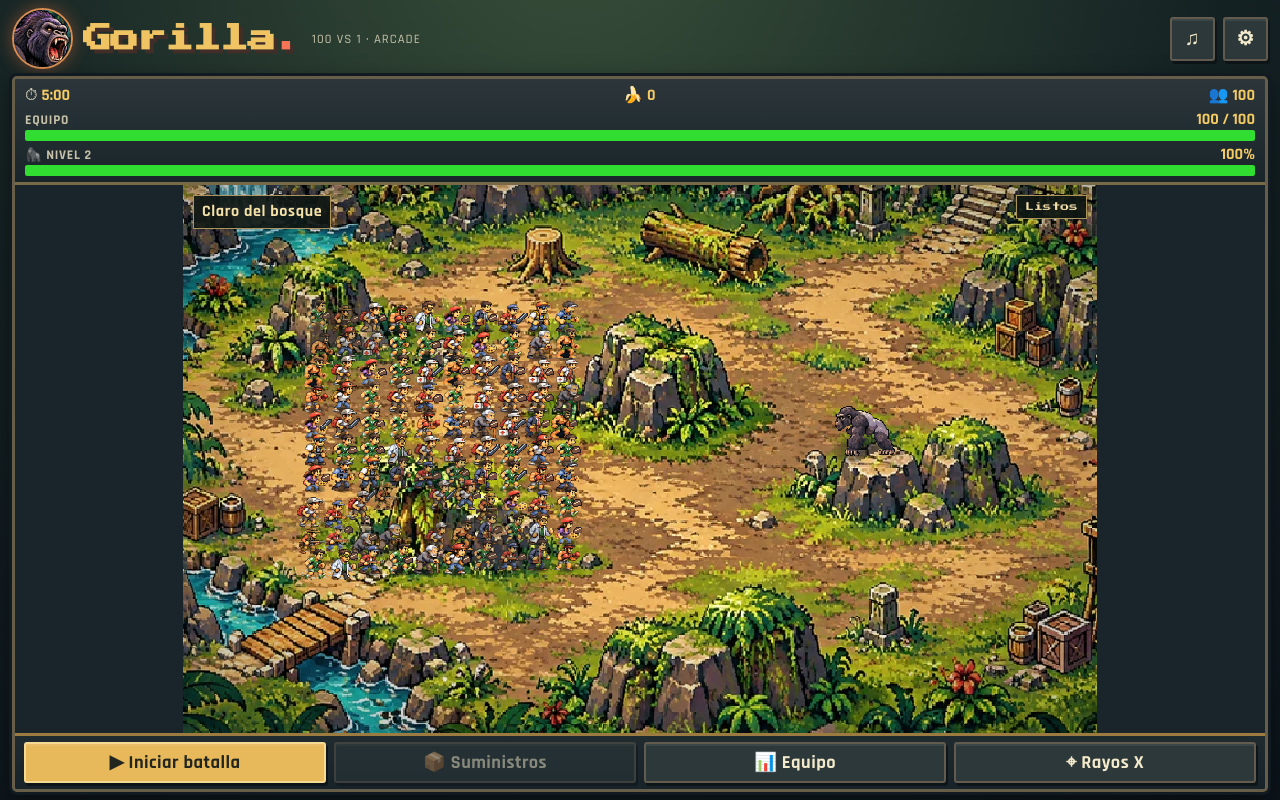
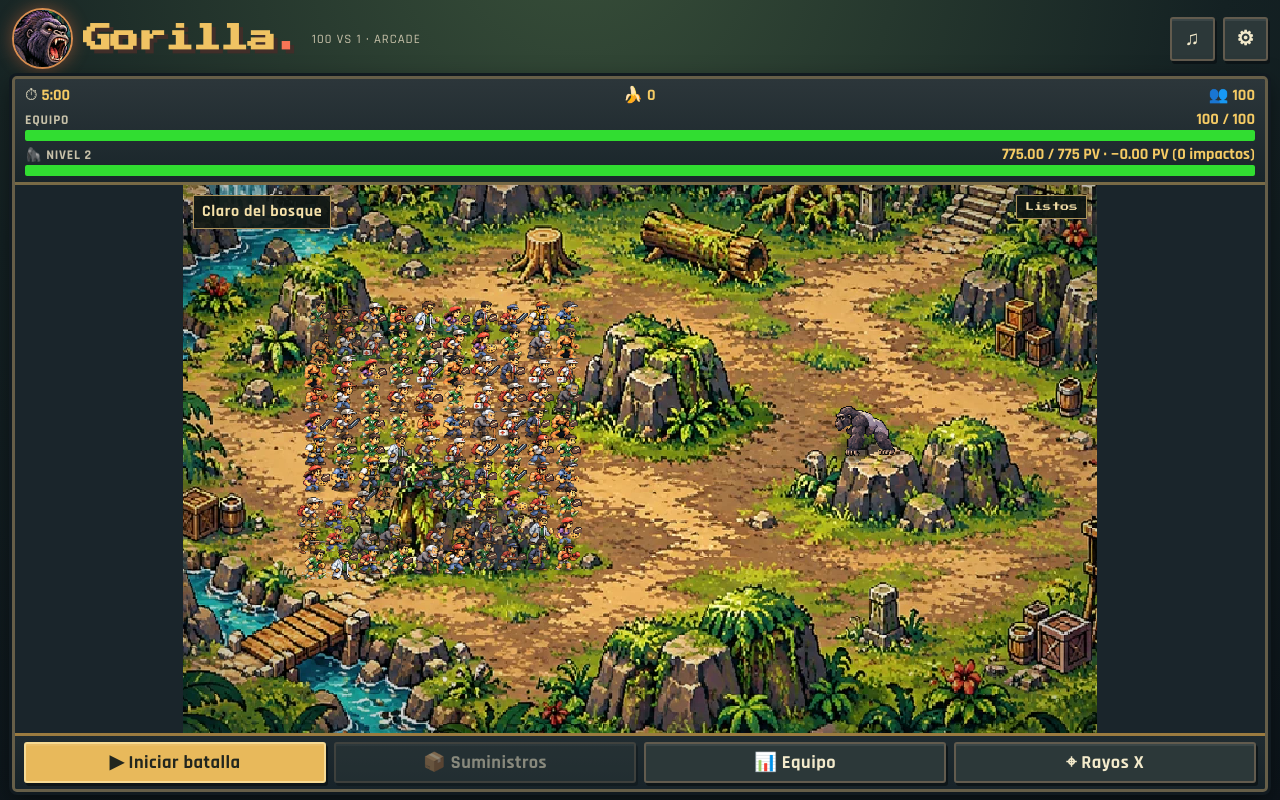
Before and after one commit to BrayanQuirino/gorilla, a React (Vite) app: page / in a window 1280 px wide. Built offline with nearby package versions, Linux system fonts and the light colour scheme.

Commit message:
Mostrar vida real del gorila, daño acumulado e impactos con dos decimales

```diff
--- a/src/main.jsx
+++ b/src/main.jsx
@@ -589,7 +589,7 @@ function App() {
           <Barra nombre="Equipo" valor={activos} maximo={Math.max(100,batalla.hombres.length)} detalle={activos+' / '+batalla.hombres.length}/>
           <Barra nombre={'🦍 Nivel '+gorila.nivel+(en_furia(gorila)?' · Furia':'')}
             valor={gorila.vida} maximo={gorila.vida_maxima}
-            detalle={Math.ceil(gorila.vida/gorila.vida_maxima*100)+'%'}/>
+            detalle={Math.max(0,gorila.vida).toFixed(2)+' / '+gorila.vida_maxima+' PV · −'+(batalla.danio_total_humanos||0).toFixed(2)+' PV ('+(batalla.impactos_humanos||0)+' impactos)'}/>
         </div>
         <div className="arena" aria-busy={cargando_arena}>
           <canvas key={modo_visual} ref={canvas} width={ancho} height={alto} aria-label={ARENAS[batalla.arena].nombre}/>
```
